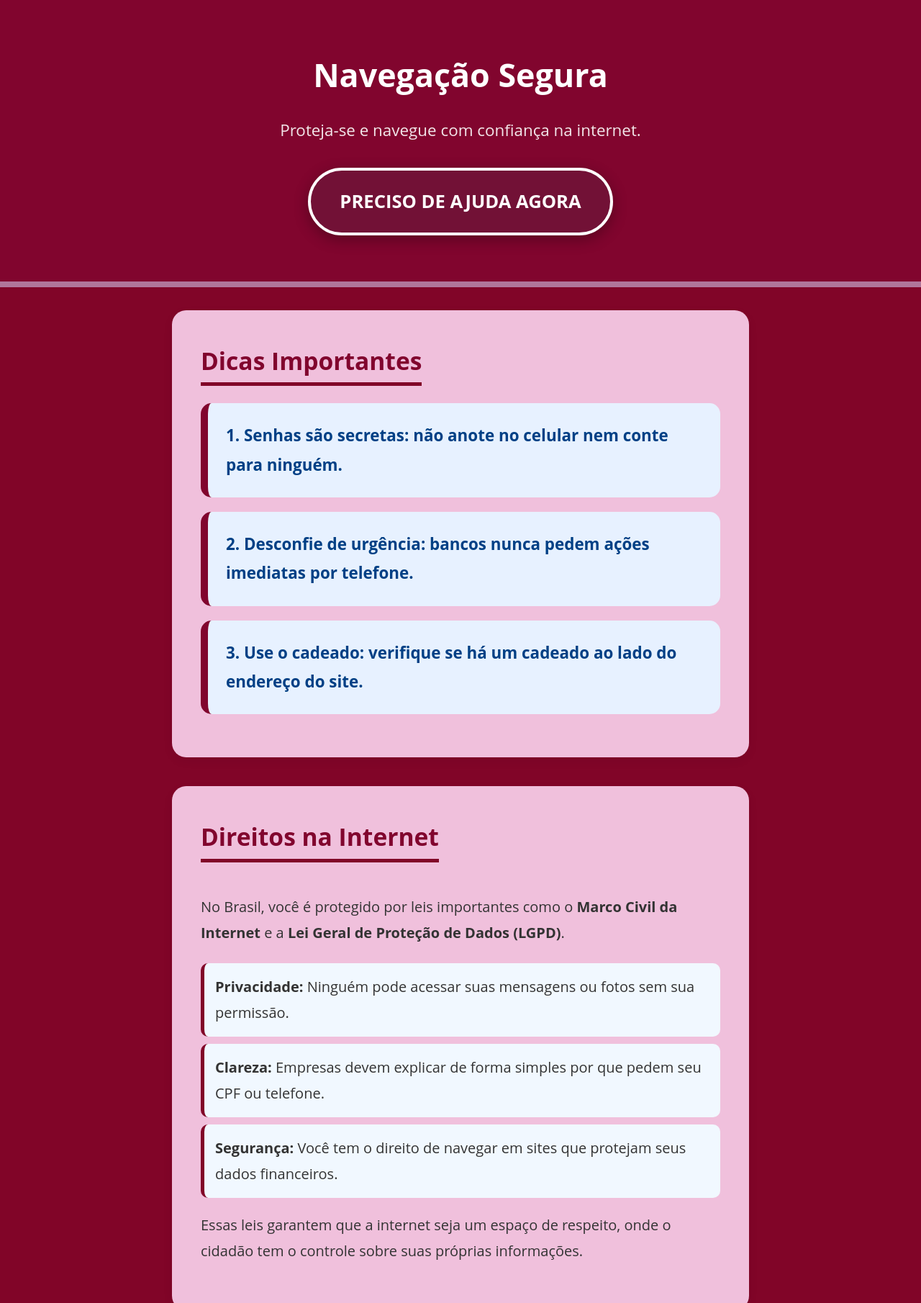
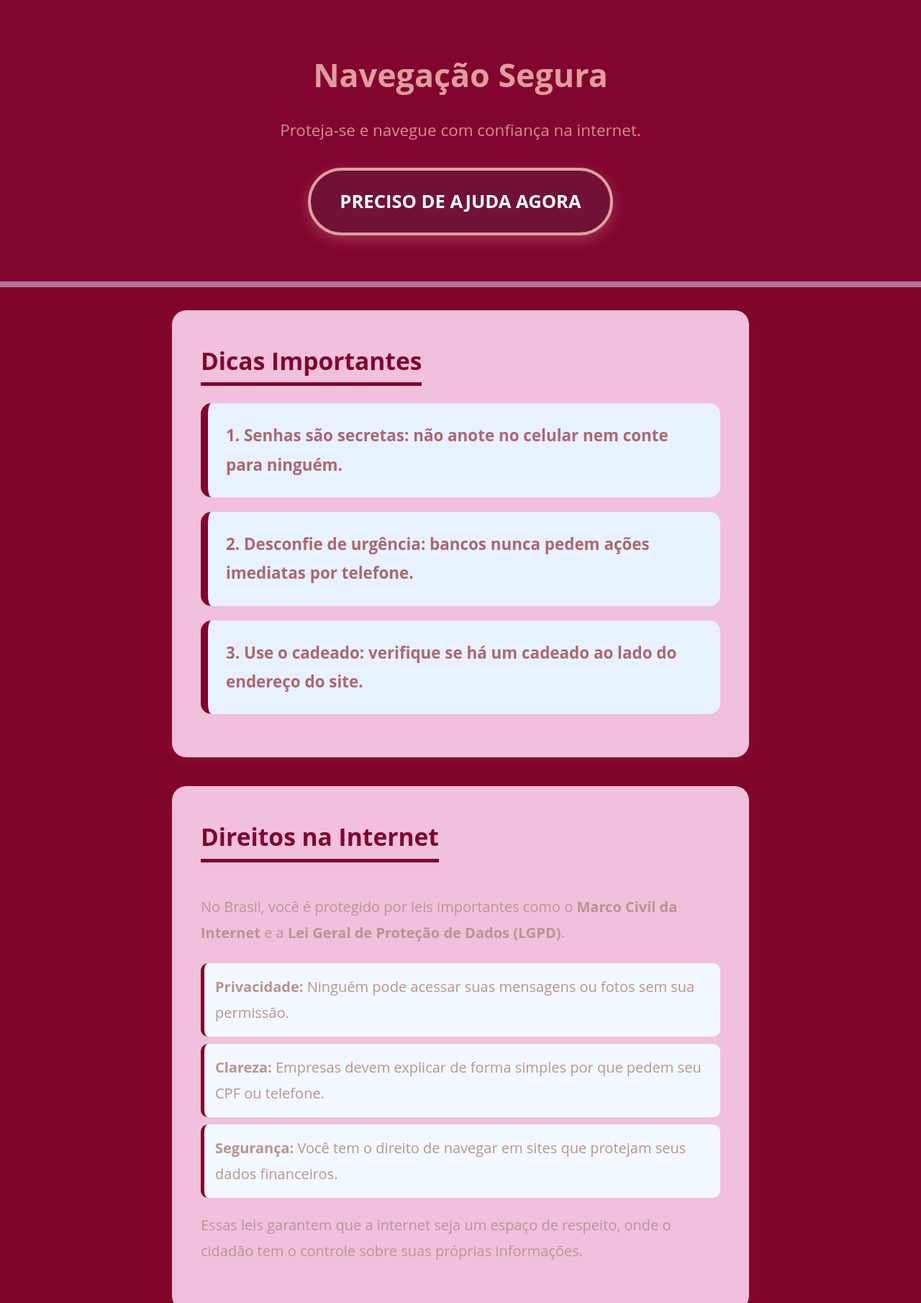
Before and after one commit to bdoodsss/site-de-ajuda-para-golpes-virtuais, a plain HTML site: page index.html in a window 1280 px wide. Shown: the top 1810 px of the page at 72% size. Drawn offline with Linux system fonts and the light colour scheme.

Commit message:
alteracao 6

```diff
--- a/style.css
+++ b/style.css
@@ -25,7 +25,7 @@ body {
 /* 1. SEÇÃO INÍCIO (Banner) */
 .hero-banner {
   background-color: var(--primary-color);
-  color: white;
+  color: rgb(223, 157, 157);
   padding: 4rem 1.5rem;
   text-align: center;
   border-bottom: 8px solid #b1769a;
@@ -51,8 +51,8 @@ body {
   border-radius: 50px;
   font-size: 1.6rem;
   font-weight: bold;
-  box-shadow: 0 6px 20px rgba(0, 0, 0, 0.3);
-  border: 4px solid white;
+  box-shadow: 0 6px 20px rgba(235, 162, 162, 0.3);
+  border: 4px solid rgb(221, 161, 161);
 }
 
 .btn-help:hover {
@@ -70,7 +70,7 @@ section {
   border-radius: 20px;
   padding: 2.5rem;
   margin-bottom: 2.5rem;
-  box-shadow: 0 5px 15px rgba(0, 0, 0, 0.05);
+  box-shadow: 0 5px 15px rgba(240, 232, 232, 0.05);
 }
 
 h2 {
@@ -96,13 +96,13 @@ h2 {
   font-size: 1.4rem;
   font-weight: bold;
   margin-bottom: 20px;
-  color: #004085;
+  color: #ad6670;
 }
 
 /* 3. DIREITOS NA INTERNET */
 .rights-content {
   font-size: 1.25rem;
-  color: #333;
+  color: #b89393;
 }
 
 .rights-content p {
@@ -122,7 +122,7 @@ h2 {
   display: flex;
   align-items: flex-start;
   margin-bottom: 1.5rem;
-  background: #810528;
+  background: #fcfafa;
   padding: 25px;
   border-radius: 15px;
   border: 1px solid #810528;
@@ -136,7 +136,7 @@ h2 {
 
 .alert-text b {
   display: block;
-  color: #856404;
+  color: #e580a7;
   font-size: 1.4rem;
   margin-bottom: 5px;
 }
@@ -153,7 +153,7 @@ h2 {
 footer {
   text-align: center;
   padding: 3rem 1rem;
-  color: #666;
+  color: #e2afaf;
   font-size: 1.1rem;
 }
 
@@ -166,7 +166,7 @@ footer {
   .btn-help {
     width: 100%;
     font-size: 1.3rem;
-    padding: 15px;
+    padding: 15px;-
   }
 
   section {
```
